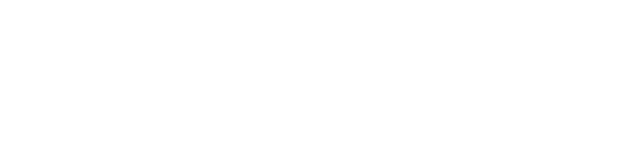
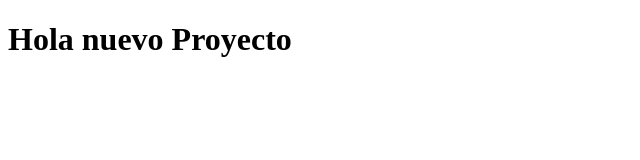
Before and after one commit to SzucsJuan/parcial_plataformas_desarrollo, a plain HTML site: page proyecto_pd/index.html in a window 1280 px wide. Shown: the whole page, without its empty margins (0-640 px from the left). Drawn offline with Linux system fonts and the light colour scheme.

Commit message:
First test commit

```diff
--- a/proyecto_pd/index.html
+++ b/proyecto_pd/index.html
@@ -6,6 +6,6 @@
     <title>Proyecto</title>
 </head>
 <body>
-
+    <h1>Hola nuevo Proyecto</h1>
 </body>
 </html>
```
